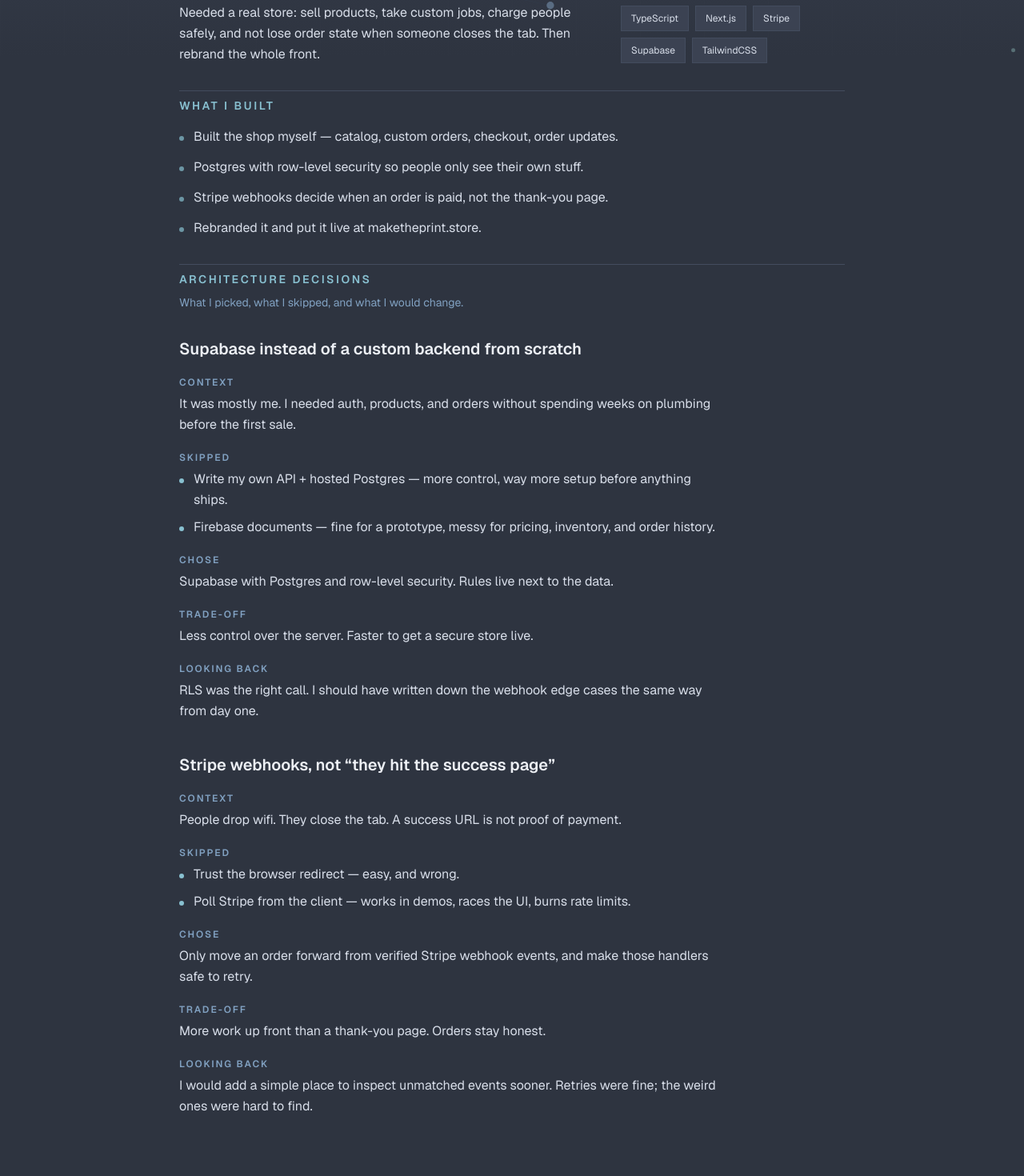
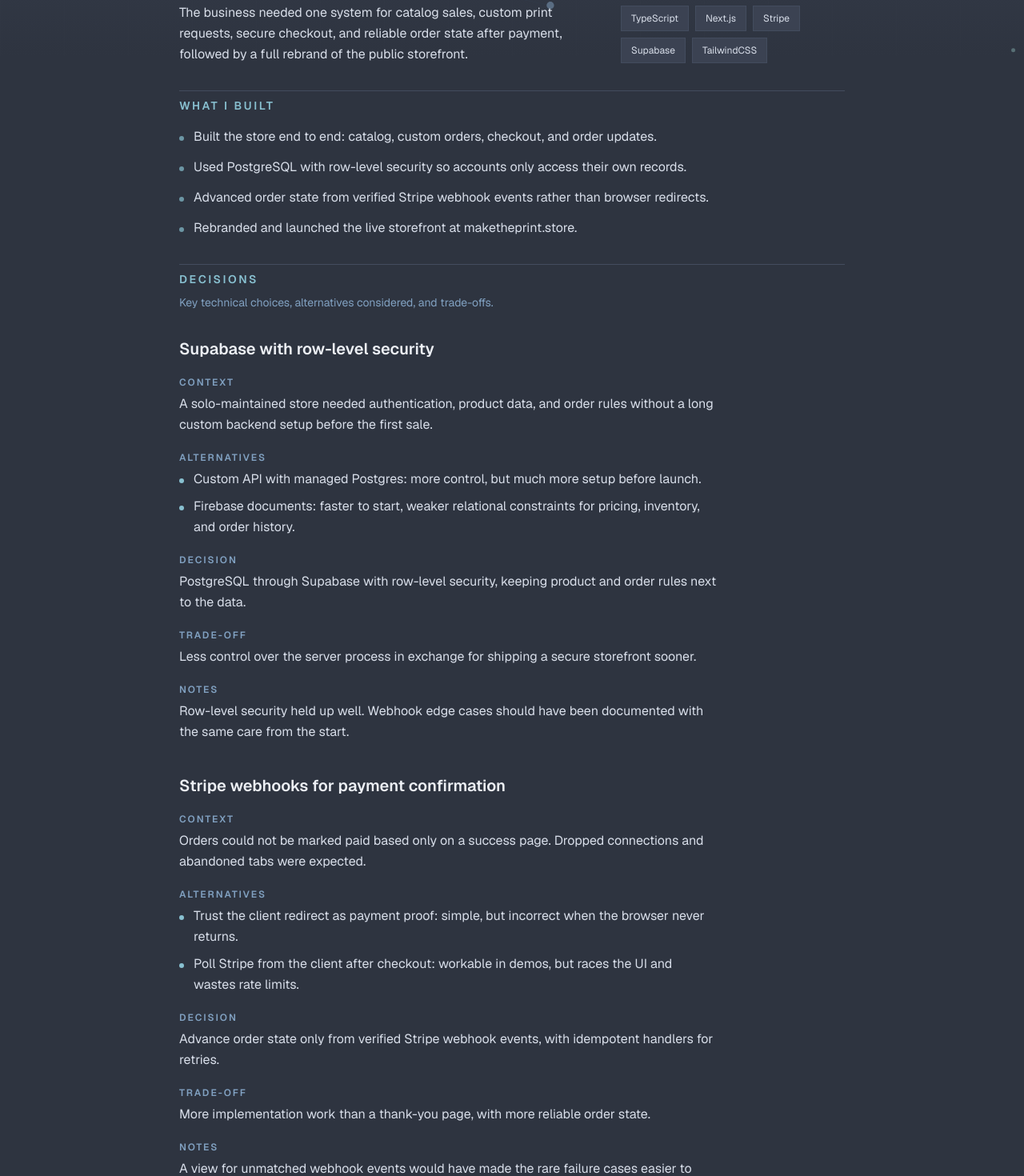
Before and after one commit to Alex-Clau/alexgafita.com, a Next.js app: page /projects/maketheprint in a window 1280 px wide. Shown: the part 730-2200 px from the top of the page at 80% size. Built offline with nearby package versions, Linux system fonts and the light colour scheme.

Commit message:
copy: restore a professional tone without em dashes
Rewrite hero, experience, skills, projects, decisions, and contact copy to stay clear and professional while avoiding casual phrasing and em dashes.

Co-authored-by: Alex Gafita <Alex-Clau@users.noreply.github.com>

```diff
--- a/src/app/layout.tsx
+++ b/src/app/layout.tsx
@@ -16,13 +16,13 @@ const geistMono = Geist_Mono({
 
 export const metadata: Metadata = {
     title: "Gafița Alex - Full-Stack Developer",
-    description: "Full-stack developer at Moonlysoft. React, Spring Boot, and the store I still run on the side.",
+    description: "Full-stack developer at Moonlysoft. React, Spring Boot, client work, and side projects including maketheprint.",
     keywords: ["Full-Stack Developer", "Spring Boot", "TypeScript", "React", "Java", "Moonlysoft", "Portfolio"],
     authors: [{name: "Gafița Alex", url: "https://alexgafita.com"}],
     creator: "Gafița Alex",
     openGraph: {
       title: "Gafița Alex - Full-Stack Developer",
-      description: "Full-stack at Moonlysoft — React, Spring Boot, client work, and side projects like maketheprint.",
+      description: "Full-stack developer at Moonlysoft. React, Spring Boot, client work, and side projects including maketheprint.",
       type: "website",
       url: "https://alexgafita.com",
       siteName: "Gafița Alex Portfolio",
@@ -30,7 +30,7 @@ export const metadata: Metadata = {
     twitter: {
       card: "summary_large_image",
       title: "Gafița Alex - Full-Stack Developer",
-      description: "Full-stack at Moonlysoft — React, Spring Boot, client work, and side projects like maketheprint.",
+      description: "Full-stack developer at Moonlysoft. React, Spring Boot, client work, and side projects including maketheprint.",
     },
     robots: {
       index: true,
--- a/src/components/project-detail/cards/DecisionsCard.tsx
+++ b/src/components/project-detail/cards/DecisionsCard.tsx
@@ -34,10 +34,10 @@ export function DecisionsCard({ project }: DecisionsCardProps) {
           id="adr-heading"
           className="text-sm font-semibold uppercase tracking-[0.18em] text-primary"
         >
-          Architecture decisions
+          Decisions
         </h3>
         <p className="text-sm leading-relaxed text-muted-foreground">
-          What I picked, what I skipped, and what I would change.
+          Key technical choices, alternatives considered, and trade-offs.
         </p>
       </div>
 
@@ -59,7 +59,7 @@ export function DecisionsCard({ project }: DecisionsCardProps) {
 
             <div className="space-y-1.5">
               <p className="text-xs font-semibold uppercase tracking-[0.16em] text-muted-foreground">
-                Skipped
+                Alternatives
               </p>
               <ul className="space-y-2">
                 {decision.rejected.map((option) => (
@@ -76,7 +76,7 @@ export function DecisionsCard({ project }: DecisionsCardProps) {
 
             <div className="space-y-1.5">
               <p className="text-xs font-semibold uppercase tracking-[0.16em] text-muted-foreground">
-                Chose
+                Decision
               </p>
               <p className="text-base leading-relaxed text-foreground">
                 {decision.choice}
@@ -94,7 +94,7 @@ export function DecisionsCard({ project }: DecisionsCardProps) {
 
             <div className="space-y-1.5">
               <p className="text-xs font-semibold uppercase tracking-[0.16em] text-muted-foreground">
-                Looking back
+                Notes
               </p>
               <p className="text-base leading-relaxed text-foreground">
                 {decision.retrospective}
--- a/src/components/sections/contact.tsx
+++ b/src/components/sections/contact.tsx
@@ -44,7 +44,7 @@ export function ContactSection() {
     >
       <SectionHeader
         title="Get in touch"
-        description="GitHub, LinkedIn, or email — whatever is easiest."
+        description="GitHub, LinkedIn, or email."
       />
 
       <div className="flex flex-wrap items-center justify-center gap-3 sm:gap-4">
@@ -69,7 +69,7 @@ export function ContactSection() {
       </div>
 
       <p className="text-center text-xs sm:text-sm text-muted-foreground max-w-xl mx-auto leading-relaxed">
-        Off the clock I show up at DevTalks, volunteer with Untold for the second year, and live in the gym.
+        Outside of work I attend DevTalks, volunteer with the Untold crew for a second year, and train at the gym.
       </p>
     </motion.section>
   );
--- a/src/components/sections/hero.tsx
+++ b/src/components/sections/hero.tsx
@@ -51,7 +51,7 @@ export function HeroSection() {
 
             <motion.div variants={heroItemVariants} className="pt-2 sm:pt-4">
               <p className="text-foreground text-sm sm:text-base md:text-lg leading-relaxed max-w-xl">
-                Full-stack at Moonlysoft, mostly on the backend. I write the features, sit in the client meetings, and keep figuring out how to use AI so less of the busywork sticks to me.
+                Full-stack developer at Moonlysoft with a focus on backend work. I build product features, join client meetings, and use AI tooling to move faster on engineering tasks.
               </p>
             </motion.div>
 
--- a/src/components/sections/projects/ProjectsSection.tsx
+++ b/src/components/sections/projects/ProjectsSection.tsx
@@ -14,7 +14,7 @@ export function ProjectsSection() {
     <section id="projects" className="w-full space-y-8 sm:space-y-10 md:space-y-12 relative z-10">
       <SectionHeader
         title="Projects"
-        description="A few things I built end to end. Open one if you want the messy details."
+        description="Selected projects built end to end. Open a project for the problem, implementation, and key decisions."
       />
 
       <motion.div
--- a/src/components/sections/skills/SkillsSection.tsx
+++ b/src/components/sections/skills/SkillsSection.tsx
@@ -14,7 +14,7 @@ export function SkillsSection() {
     <section id="skills" className="w-full space-y-8 sm:space-y-10 md:space-y-12 relative z-10">
       <SectionHeader
         title="Skills & Stack"
-        description="What I actually use day to day — not every tool I have ever touched."
+        description="Tools I use regularly for application work, data, integrations, production monitoring, and AI workflows."
       />
 
       <motion.div
--- a/src/data/portfolio.ts
+++ b/src/data/portfolio.ts
@@ -2,11 +2,11 @@ import type {Project, SkillGroup} from '@/types';
 
 export const skillGroups: readonly SkillGroup[] = [
   {
-    title: 'App',
+    title: 'Application',
     items: ['Spring Boot', 'TypeScript', 'React', 'Java', 'Next.js'],
   },
   {
-    title: 'Data & infra',
+    title: 'Data & infrastructure',
     items: ['Supabase', 'PostgreSQL', 'Docker', 'AWS'],
   },
   {
@@ -33,45 +33,45 @@ export const projects: Project[] = [
     imageFit: 'cover',
     logo: '/projectIcons/maketheprint-icon.png',
     description:
-      '3D print shop — ready-made products and prints on request.',
+      'E-commerce store for ready-made 3D prints and custom print requests.',
     problem:
-      'Needed a real store: sell products, take custom jobs, charge people safely, and not lose order state when someone closes the tab. Then rebrand the whole front.',
+      'The business needed one system for catalog sales, custom print requests, secure checkout, and reliable order state after payment, followed by a full rebrand of the public storefront.',
     highlights: [
-      'Built the shop myself — catalog, custom orders, checkout, order updates.',
-      'Postgres with row-level security so people only see their own stuff.',
-      'Stripe webhooks decide when an order is paid, not the thank-you page.',
-      'Rebranded it and put it live at maketheprint.store.',
+      'Built the store end to end: catalog, custom orders, checkout, and order updates.',
+      'Used PostgreSQL with row-level security so accounts only access their own records.',
+      'Advanced order state from verified Stripe webhook events rather than browser redirects.',
+      'Rebranded and launched the live storefront at maketheprint.store.',
     ],
     decisions: [
       {
-        title: 'Supabase instead of a custom backend from scratch',
+        title: 'Supabase with row-level security',
         context:
-          'It was mostly me. I needed auth, products, and orders without spending weeks on plumbing before the first sale.',
+          'A solo-maintained store needed authentication, product data, and order rules without a long custom backend setup before the first sale.',
         rejected: [
-          'Write my own API + hosted Postgres — more control, way more setup before anything ships.',
-          'Firebase documents — fine for a prototype, messy for pricing, inventory, and order history.',
+          'Custom API with managed Postgres: more control, but much more setup before launch.',
+          'Firebase documents: faster to start, weaker relational constraints for pricing, inventory, and order history.',
         ],
         choice:
-          'Supabase with Postgres and row-level security. Rules live next to the data.',
+          'PostgreSQL through Supabase with row-level security, keeping product and order rules next to the data.',
         tradeoff:
-          'Less control over the server. Faster to get a secure store live.',
+          'Less control over the server process in exchange for shipping a secure storefront sooner.',
         retrospective:
-          'RLS was the right call. I should have written down the webhook edge cases the same way from day one.',
+          'Row-level security held up well. Webhook edge cases should have been documented with the same care from the start.',
       },
       {
-        title: 'Stripe webhooks, not “they hit the success page”',
+        title: 'Stripe webhooks for payment confirmation',
         context:
-          'People drop wifi. They close the tab. A success URL is not proof of payment.',
+          'Orders could not be marked paid based only on a success page. Dropped connections and abandoned tabs were expected.',
         rejected: [
-          'Trust the browser redirect — easy, and wrong.',
-          'Poll Stripe from the client — works in demos, races the UI, burns rate limits.',
+          'Trust the client redirect as payment proof: simple, but incorrect when the browser never returns.',
+          'Poll Stripe from the client after checkout: workable in demos, but races the UI and wastes rate limits.',
         ],
         choice:
-          'Only move an order forward from verified Stripe webhook events, and make those handlers safe to retry.',
+          'Advance order state only from verified Stripe webhook events, with idempotent handlers for retries.',
         tradeoff:
-          'More work up front than a thank-you page. Orders stay honest.',
+          'More implementation work than a thank-you page, with more reliable order state.',
         retrospective:
-          'I would add a simple place to inspect unmatched events sooner. Retries were fine; the weird ones were hard to find.',
+          'A view for unmatched webhook events would have made the rare failure cases easier to inspect.',
       },
     ],
     stack: ['TypeScript', 'Next.js', 'Stripe', 'Supabase', 'TailwindCSS'],
@@ -82,45 +82,45 @@ export const projects: Project[] = [
     href: 'https://github.com/Alex-Clau/FarmerParcelAssistant-CO2ANGELS',
     image: '/projectIcons/farmerAssistant.png',
     description:
-      'Chat assistant so farmers can ask about their parcels in plain language.',
+      'Chat assistant that helps farmers get information about their parcels.',
     problem:
-      'Farmers were not going to learn an admin panel. They needed to ask about parcels in chat, and the answers had to come from real data.',
+      'An AgriTech team needed farmers to ask about parcels in plain language, without a form-heavy admin tool, while keeping answers grounded in real parcel data.',
     highlights: [
-      'Backend for parcel lookup, phone linking, and strict message checks.',
-      'Regex and validation for the common questions; LLM only when it was unclear.',
-      'Docker Compose on an AWS EC2 box for the demo.',
-      'Small frontend just to show the message flow while the API did the work.',
+      'Built a conversational backend for parcel lookup, phone linking, and message validation.',
+      'Handled common intents with validation and regex, and used LLM context only for ambiguous requests.',
+      'Deployed the stack with Docker Compose on AWS EC2.',
+      'Added a lightweight frontend to visualize message flow while the API handled the core work.',
     ],
     decisions: [
       {
         title: 'Regex first, LLM second',
         context:
-          'Most questions were the same parcel lookups. Sending everything to an LLM would cost more and make bad answers harder to catch.',
+          'Most questions repeated a small set of parcel lookups. Routing every message through an LLM raised cost and made incorrect answers harder to control.',
         rejected: [
-          'LLM on every message — nicer chat, worse control, worse cost.',
-          'Only forms — safe for me, useless for them.',
+          'LLM on every message: more natural language coverage, less predictability and higher cost.',
+          'Forms only: safer for the backend, poor fit for farmers who needed chat.',
         ],
         choice:
-          'Handle the common intents with validation and regex. Hand the weird ones to an LLM for context.',
+          'Classify common intents with validation and regex, and pass ambiguous requests to an LLM for context.',
         tradeoff:
-          'Less free-form chat at first. Answers I could actually trust on the common path.',
+          'Less open-ended coverage early on, with more predictable answers on the common path.',
         retrospective:
-          'Hybrid was right. I would have tracked miss rates earlier so “ambiguous” was not a guess.',
+          'The hybrid approach was right. Intent miss rates should have been tracked earlier to tune what counted as ambiguous.',
       },
       {
-        title: 'Docker Compose on one EC2',
+        title: 'Docker Compose on a single EC2 host',
         context:
-          'Short assignment. Needed something I could rebuild and demo, not a platform.',
+          'The assignment needed a reproducible demo under a short delivery window, not a multi-service platform.',
         rejected: [
-          'Managed containers from day one — cleaner later, too much setup for the deadline.',
-          'Bare processes on the box — fast to SSH in, painful to rebuild cleanly.',
+          'Managed containers from day one: cleaner operations later, more setup than the brief allowed.',
+          'Bare processes on the host: fast to start, harder to rebuild cleanly.',
         ],
         choice:
-          'One Compose stack on EC2.',
+          'Ship the API and dependencies as one Docker Compose stack on EC2.',
         tradeoff:
-          'Easy to ship and show. Not built for horizontal scale.',
+          'Simple to deploy and demo, with less horizontal scale than a managed container platform.',
         retrospective:
-          'Fine for the brief. For a real product I would split the database and put health checks in front sooner.',
+          'Compose was appropriate for the assignment. A longer-lived product would need the data store split out sooner, with health checks in front.',
       },
     ],
     stack: ['JavaScript', 'Node.js', 'Docker', 'React', 'Express.js', 'PostgreSQL', 'TailwindCSS'],
@@ -131,30 +131,30 @@ export const projects: Project[] = [
     href: 'https://github.com/Alex-Clau/Hackathon',
     image: '/projectIcons/hackathonApp.png',
     description:
-      'Hackathon app that rewards people for recycling clothes.',
+      'Mobile app that rewards users for recycling clothing.',
     problem:
-      'Hackathon brief: get people to donate and recycle clothing, with rewards that only go out if the item is actually decent.',
+      'A hackathon brief called for a way to encourage clothing donation and recycling, with rewards issued only after a quality check.',
     highlights: [
-      'Led a team of six. We took first place.',
-      'Node/Express backend, React Native/Expo app, Firebase for data.',
-      'Gemini looked at donation photos before rewards went out.',
-      'QR codes so redemption stayed tied to a checked item.',
+      'Led a six-person team to first place with a full-stack mobile flow for donation and rewards.',
+      'Used Node.js and Express on the backend, React Native and Expo on the client, and Firebase for data.',
+      'Integrated Google Gemini to assess donated clothing quality before rewards were issued.',
+      'Implemented QR generation and verification so offer redemption stayed tied to a checked item.',
     ],
     decisions: [
       {
-        title: 'Gemini instead of training a vision model',
+        title: 'Gemini for quality assessment',
         context:
-          'We had hours, not weeks, and rewards without a quality check would have been pointless.',
+          'Rewards only made sense with a quality gate, and the team had hours rather than weeks to ship a usable demo.',
         rejected: [
-          'Train our own classifier — not happening on that clock.',
-          'Only manual review — honest, but not a demo judges could poke at.',
+          'Train a custom classifier: too slow for the hackathon timeline.',
+          'Manual review only: workable in principle, weak as an interactive demo.',
         ],
         choice:
-          'Send photos to Gemini and gate rewards on the result.',
+          'Send donation photos through Google Gemini and gate rewards on the model response.',
         tradeoff:
-          'Shipped and demoed. Quality depends on an external model.',
+          'Faster to ship and demo, with quality judgments dependent on an external model.',
         retrospective:
-          'For a real product I would keep Gemini as a first pass and put a human check on the borderline ones.',
+          'For a production version, Gemini would stay as a first pass, with human review for borderline scores before rewards are issued.',
       },
     ],
     stack: [
```
Also changed, not shown: src/components/sections/career.tsx (+4 -4 lines).
